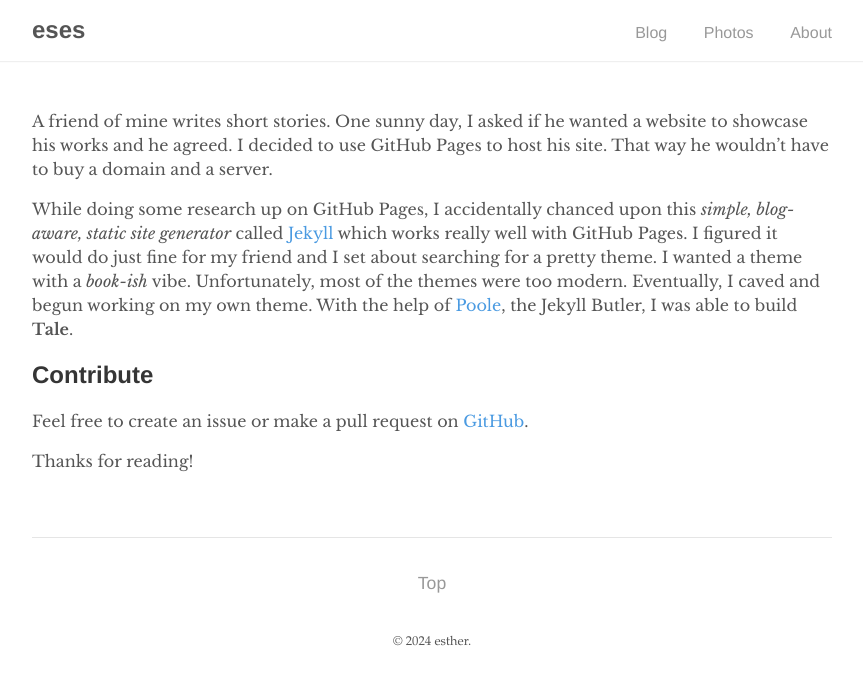
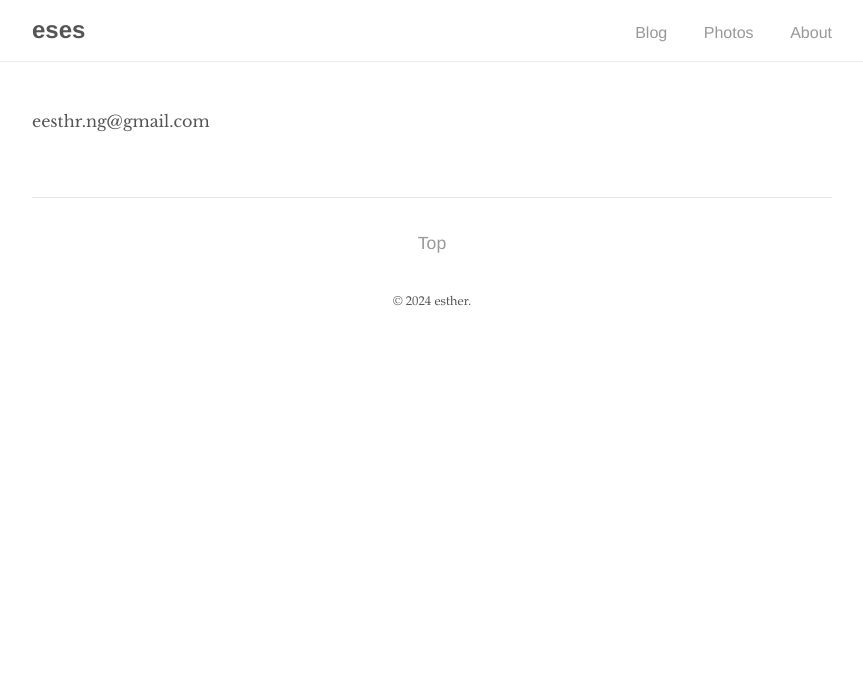
Before and after one commit to eses-corner/eses-corner.github.io, a Jekyll site: the page built from _pages/about.md, in a window 1280 px wide. Shown: the top 685 px of the page, without its empty margins (208-1071 px from the left). Built offline with Jekyll 4.4.1, drawn with Linux system fonts in a browser that asks for light colours.

Commit message:
update blog

```diff
--- a/_pages/about.md
+++ b/_pages/about.md
@@ -1,15 +1,8 @@
 ---
 layout: post
 title: "About"
-author: "Chester"
+author: "esther"
 permalink: /about/
 ---
 
-A friend of mine writes short stories. One sunny day, I asked if he wanted a website to showcase his works and he agreed. I decided to use GitHub Pages to host his site. That way he wouldn't have to buy a domain and a server.
-
-While doing some research up on GitHub Pages, I accidentally chanced upon this _simple, blog-aware, static site generator_ called [Jekyll](https://jekyllrb.com/) which works really well with GitHub Pages. I figured it would do just fine for my friend and I set about searching for a pretty theme. I wanted a theme with a _book-ish_ vibe. Unfortunately, most of the themes were too modern. Eventually, I caved and begun working on my own theme. With the help of [Poole](https://github.com/poole/poole), the Jekyll Butler, I was able to build **Tale**.
-
-## Contribute
-Feel free to create an issue or make a pull request on [GitHub](https://github.com/chesterhow/tale).
-
-Thanks for reading!
+eesthr.ng@gmail.com
```
